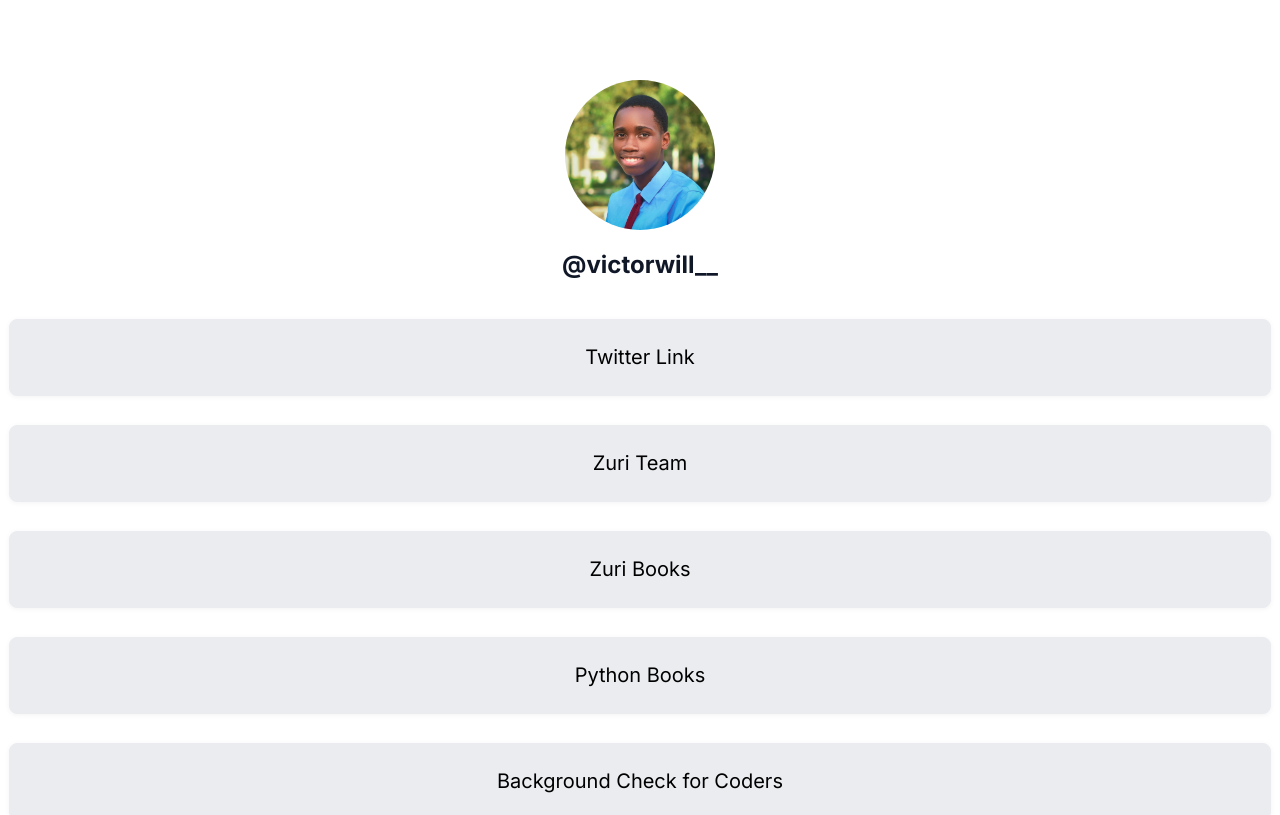
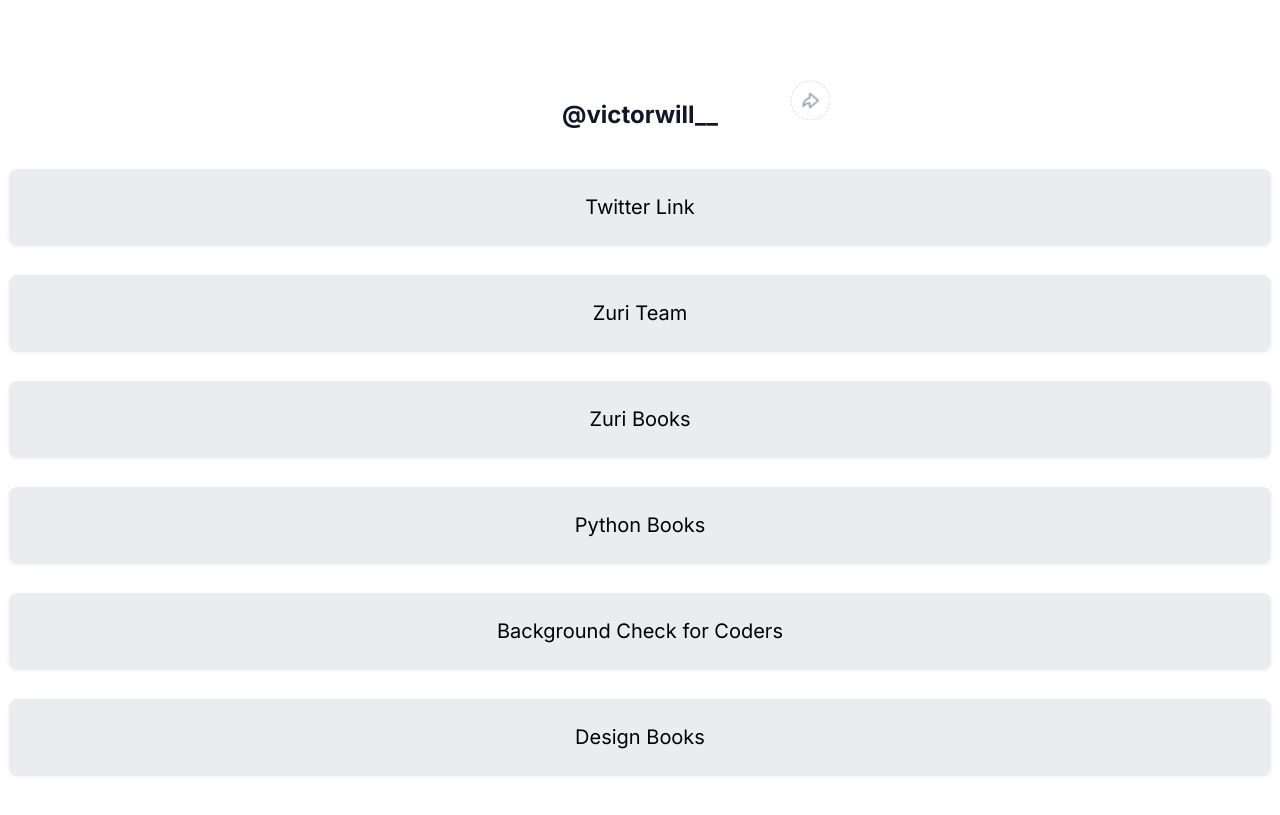
Before and after one commit to victorcodess/linktree-clone, a React (Create React App) app: page / in a window 1280 px wide. Shown: the top 815 px of the page. Built offline with nearby package versions, Linux system fonts and the light colour scheme.

Commit message:
Added share button

```diff
--- a/src/App.css
+++ b/src/App.css
@@ -21,6 +21,18 @@
 #profile_img {
   width: 150px;
   border-radius: 100%;
+}
+
+#share_btn {
+  position: absolute;
+  width: 40px;
+  height: 40px;
+  right: 450px;
+  top: 80px;
+}
+
+#share_btn:hover {
+  cursor: pointer;
 }
 
 #slack {
@@ -100,3 +112,9 @@
 footer p {
   color: #667085;
 }
+
+@media screen and (min-width: 80rem) {
+  .container {
+    margin: 1em 2em;
+  }
+}
--- a/src/App.js
+++ b/src/App.js
@@ -5,7 +5,8 @@
   return (
     <div className="App">
     <div className="profile_section">
-      <img src={require("./square.png")} alt="profile" id='profile_img'/>
+      {/* <img src={require("./square.png")} alt="profile" id='profile_img'/> */}
+      <img src={require("./_Avatar share button.png")} alt="share" id='share_btn'/>
       <h2>@victorwill__</h2>
       <p id="slack">victorwill</p>
     </div>
@@ -54,8 +55,6 @@
     <a href= "https://github.com/victorcodess" target= "_blank" rel= "noreferrer"><img src={require("./Icon.png")} alt="github" /></a>
     </div>
 
-
-
     <footer>
     <div className="footer_section">
       <a href="https://internship.zuri.team/"><img src={require("./Zuri.Internship_Logo.png")} alt="" /></a>
```
Also changed, not shown: src/_Avatar share button.png (added), src/_Avatar share button2.png (added).
